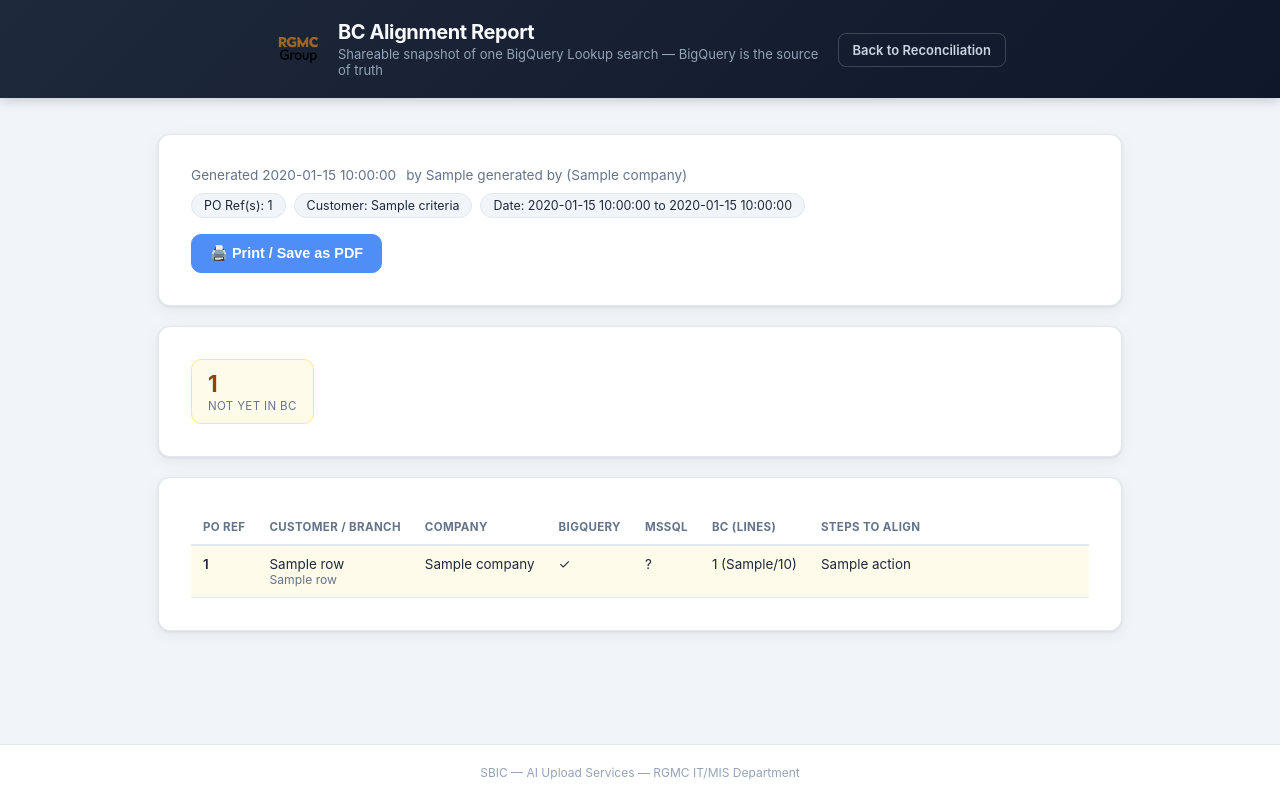
After one commit to rgmc-apps/sbic-manual-trigger, a Flask app: page /report/1 in a window 1280 px wide. The commit adds this page. Run offline with Flask 3, Linux system fonts and the light colour scheme; a database or web service that is not in the repository returns one stand-in record (values such as "Sample title"); data that the repository does not hold is empty.

Commit message:
DI-0183 added reporting and 3 way checker

```diff
--- a/app.py
+++ b/app.py
@@ -5,7 +5,7 @@ import requests
 from concurrent.futures import ThreadPoolExecutor
 from email.mime.text import MIMEText
 from email.mime.multipart import MIMEMultipart
-from flask import Flask, render_template, request, jsonify
+from flask import Flask, render_template, request, jsonify, url_for
 from datetime import datetime
 
 app = Flask(__name__)
@@ -1238,8 +1238,145 @@ def _fetch_existing_bc_order(company: str, po_ref: str) -> tuple:
     except requests.RequestException:
         return None, 0
 
-@app.route("/api/bigquery/insert-and-buffer", methods=["POST"])
-def api_bigquery_insert_and_buffer():
+
+def _bq_report_row(h: dict, details: list) -> dict:
+    """One alignment-report row for a header already in the BigQuery Lookup search
+    results — BigQuery is the source of truth (see its search route), so the
+    recommendation always points at the tool that brings MSSQL/BC up to what BigQuery
+    already has, never the other way around. Runs one live BC lookup per call (same
+    _fetch_existing_bc_order used by the insert-and-buffer blocker) to get the real
+    current line count, not just the in_bc flag the search enrichment already attached.
+    """
+    po_ref = h.get("po_ref_number") or ""
+    company = _resolve_bc_company(h.get("company_name"))
+    total_lines = len(_bq_lines_for_po(details, po_ref))
+    in_bigquery = h.get("_source") != "mssql"
+    in_mssql = h.get("in_mssql")
+
+    so_number, bc_line_count = (None, 0)
+    if company:
+        so_number, bc_line_count = _fetch_existing_bc_order(company, po_ref)
+
+    if not company:
+        status, action = "failed", f"Could not resolve a BC company from companyName={h.get('company_name')!r} — check this PO manually."
+    elif so_number and bc_line_count >= total_lines:
+        status, action = "aligned", f"Already aligned — BC order {so_number} has all {total_lines} line(s). No action needed."
+    elif so_number:
+        status = "lines_missing"
+        action = (
+            f"BC order {so_number} is missing lines ({bc_line_count}/{total_lines} present). Go to the "
+            f"Cloud SQL tab, select {company}, and click \"Sync from Cloud SQL\" to backfill the rest."
+        )
+    elif in_mssql is None:
+        status, action = "unknown", "Could not confirm MSSQL status — re-run the search in BigQuery Lookup before acting on this row."
+    else:
+        status = "not_in_bc"
+        buffer_note = "buffers it directly, no MSSQL insert needed" if (not in_bigquery or in_mssql) else "inserts it into MSSQL and buffers it"
+        action = (
+            f"Not yet in BC. In the BigQuery Lookup tab, select this PO and click \"Add Selected to Buffer\" "
+            f"({buffer_note}), then go to the Buffer tab, select {company}, and click \"Reprocess Buffer\"."
+        )
+
+    return {
+        "po_ref_number": po_ref,
+        "customer_name": h.get("customer_name"),
+        "customer_branch_name": h.get("customer_branch_name"),
+        "company_name": h.get("company_name"),
+        "company": company,
+        "po_date": h.get("po_date"),
+        "in_bigquery": in_bigquery,
+        "in_mssql": in_mssql,
+        "in_bc": bool(so_number),
+        "so_number": so_number,
+        "lines_present": bc_line_count if so_number else None,
+        "lines_total": total_lines,
+        "status": status,
+        "action": action,
+    }
+
+
+def _build_bq_report_rows(headers: list, details: list, requested_refs: list) -> list:
+    """One row per header found, plus one "not_found" row for any requested PO ref the
+    search came back with nothing for at all (neither BigQuery nor its MSSQL fallback)."""
+    rows = [_bq_report_row(h, details) for h in headers]
+    found_refs = {h.get("po_ref_number") for h in headers}
+    for ref in requested_refs:
+        if ref in found_refs:
+            continue
+        rows.append({
+            "po_ref_number": ref, "customer_name": None, "customer_branch_name": None,
+            "company_name": None, "company": None, "po_date": None,
+            "in_bigquery": False, "in_mssql": False, "in_bc": False,
+            "so_number": None, "lines_present": None, "lines_total": None,
+            "status": "not_found",
+            "action": "Not found in BigQuery or MSSQL — verify the PO ref number, or wait for Document AI to process it.",
+        })
+    return rows
+
+
+@app.route("/api/bigquery/report", methods=["POST"])
+def api_bigquery_report():
+    """Build and save a shareable alignment report for the current BigQuery Lookup
+    search results — one row per PO with its BigQuery/MSSQL/BC status and a plain
+    recommended next step naming the exact tab/button on this page that fixes it.
+    BigQuery is always treated as the source of truth (see _bq_report_row). Saved to
+    rgmc-bc-api so a person-in-charge can open the resulting link without needing
+    /reconcile access — this never applies anything to MSSQL/BC itself.
+    """
+    data = request.get_json(silent=True) or {}
+    headers = data.get("headers") or []
+    details = data.get("details") or []
+    criteria = data.get("criteria") or {}
+    employee = data.get("employee") or {}
+    requested_refs = _split_po_refs(criteria.get("po_ref_number") or "")
+    if not headers and not requested_refs:
+        return jsonify({"error": "Nothing to report — run a search first."}), 400
+
+    rows = _build_bq_report_rows(headers, details, requested_refs)
+    generated_by = {
+        "name": employee.get("employee_name") or "",
+        "company": employee.get("employee_company") or "",
+        "department": employee.get("employee_department") or "",
+        "email": employee.get("email") or "",
+    }
+    try:
+        resp = _bc_api("POST", "/bc/custom/v2/bq-lookup-reports", json={
+            "criteria": criteria, "rows": rows, "generated_by": generated_by,
+        })
+    except requests.RequestException as exc:
+        return jsonify({"error": f"Could not reach rgmc-bc-api: {exc}"}), 502
+    body, status_code = _proxy_json(resp)
+    if status_code != 201:
+        detail = body.get("detail") or body.get("error") or f"rgmc-bc-api returned {status_code}"
+        return jsonify({"error": detail}), 502
+
+    report_id = body.get("id")
+    # Built from the Host/X-Forwarded-Proto headers rather than url_for(_external=True) —
+    # Cloud Run terminates TLS upstream and forwards plain HTTP to this container, so
+    # Flask's own scheme guessing (with no ProxyFix configured) would emit "http://"
+    # for a service that's actually HTTPS-only.
+    scheme = request.headers.get("X-Forwarded-Proto", "https")
+    report_url = f"{scheme}://{request.host}{url_for('report_page', report_id=report_id)}"
+    return jsonify({"report_id": report_id, "url": report_url})
+
+
+@app.route("/report/<report_id>")
+def report_page(report_id):
+    """Standalone, read-only alignment report — no employee gate, since the whole
+    point is a person-in-charge who has no reason to be logged into /reconcile can
+    open this link directly."""
+    try:
+        resp = _bc_api("GET", f"/bc/custom/v2/bq-lookup-reports/{report_id}")
+    except requests.RequestException:
+        return render_template("report.html", report=None, error="Could not reach the report service. Try again later."), 502
+    if resp.status_code == 404:
+        return render_template("report.html", report=None, error="This report link doesn't exist or has expired."), 404
+    if resp.status_code != 200:
+        return render_template("report.html", report=None, error=f"Could not load this report (status {resp.status_code})."), 502
+    return render_template("report.html", report=resp.json(), error=None)
+
+
+def _insert_and_buffer(headers: list, details: list, employee: dict) -> dict:
     """Add caller-selected PO(s) to the SO-import buffer — source-aware per header via
     each one's "_source" tag (set by /api/bigquery/document-ai/search):
 
@@ -1270,19 +1407,17 @@ def api_bigquery_insert_and_buffer():
     doc — it merges in only the detail lines not already present there (status
     "merged" in the response), so attempt_count/last_error/resolved* already on it
     survive untouched. See add_missing_lines_to_buffer in rgmc-bc-api.
-    """
-    data = request.get_json(silent=True) or {}
-    headers = data.get("headers") or []
-    details = data.get("details") or []
-    employee = data.get("employee") or {}
+
+    Shared by both the /api/bigquery/insert-and-buffer route (caller-checked selection)
+    and /api/bigquery/quick-align (the "not yet in BC" branch) — called directly, not
+    over HTTP, so quick-align doesn't round-trip through this app's own routing.
+    """
     triggered_by = {
         "name": employee.get("employee_name") or "",
         "company": employee.get("employee_company") or "",
         "department": employee.get("employee_department") or "",
         "email": employee.get("email") or "",
     } if employee else None
-    if not headers:
-        return jsonify({"error": "headers must not be empty"}), 400
 
     bq_headers = [h for h in headers if h.get("_source") != "mssql"]
     mssql_only_headers = [h for h in headers if h.get("_source") == "mssql"]
@@ -1398,11 +1533,102 @@ def api_bigquery_insert_and_buffer():
         except requests.RequestException as exc:
             results.append({"po_ref": po_ref, "status": "failed", "detail": f"Buffer create request failed: {exc}"})
 
-    return jsonify({
+    return {
         "data": results, "total": len(results),
         "ok_count": sum(1 for r in results if r["status"] in ("inserted", "merged")),
         "blocked_count": sum(1 for r in results if r["status"] == "blocked"),
-    })
+    }
+
+
+@app.route("/api/bigquery/insert-and-buffer", methods=["POST"])
+def api_bigquery_insert_and_buffer():
+    data = request.get_json(silent=True) or {}
+    headers = data.get("headers") or []
+    details = data.get("details") or []
+    employee = data.get("employee") or {}
+    if not headers:
+        return jsonify({"error": "headers must not be empty"}), 400
+    return jsonify(_insert_and_buffer(headers, details, employee))
+
+
+@app.route("/api/bigquery/quick-align", methods=["POST"])
+def api_bigquery_quick_align():
+    """One-click alignment for one or more BigQuery Lookup rows. BigQuery is always
+    the source of truth (see _bq_report_row's status logic) — this only ever brings
+    MSSQL/BC up to what BigQuery already has, never the reverse, and every action
+    here is an existing, already-vetted tool; nothing new talks to BC directly:
+
+      status "not_in_bc"     -> insert into MSSQL (if needed) + add to the buffer
+                                 (_insert_and_buffer, same as Add Selected to Buffer),
+                                 then trigger Reprocess Buffer once per distinct
+                                 company touched (same as clicking it manually).
+      status "lines_missing" -> trigger Sync from Cloud SQL, scoped to exactly these
+                                 PO refs via po_ref_numbers (one call per company, so
+                                 a multi-row align doesn't trip the 30s-per-path rate
+                                 limiter on /customerpoul/sync-inserted-orders).
+      anything else           -> reported back with no action taken (already aligned,
+                                 or there's genuinely nothing safe to automate yet).
+    """
+    data = request.get_json(silent=True) or {}
+    headers = data.get("headers") or []
+    details = data.get("details") or []
+    employee = data.get("employee") or {}
+    if not headers:
+        return jsonify({"error": "headers must not be empty"}), 400
+
+    notify_params = {
+        "notify_name": employee.get("employee_name") or "",
+        "notify_company": employee.get("employee_company") or "",
+        "notify_department": employee.get("employee_department") or "",
+        "notify_email": employee.get("email") or "",
+    }
+    rows = [_bq_report_row(h, details) for h in headers]
+    results = []
+
+    not_in_bc_headers = [h for h, r in zip(headers, rows) if r["status"] == "not_in_bc"]
+    if not_in_bc_headers:
+        buffer_outcome = _insert_and_buffer(not_in_bc_headers, details, employee)
+        for r in buffer_outcome["data"]:
+            results.append({"po_ref": r["po_ref"], "action": "buffer", "status": r["status"], "detail": r["detail"]})
+
+        companies_touched = sorted({
+            _resolve_bc_company(h.get("company_name")) for h in not_in_bc_headers
+            if _resolve_bc_company(h.get("company_name"))
+        })
+        for company in companies_touched:
+            try:
+                resp = _gcp_api("POST", "/customerpoul/reprocess-buffer", params={"companies": company, **notify_params})
+                body, status_code = _proxy_json(resp)
+                ok = status_code == 200
+                detail = f"Reprocess Buffer triggered for {company}." if ok else (
+                    f"Reprocess Buffer failed for {company}: {body.get('detail') or body}")
+            except requests.RequestException as exc:
+                ok, detail = False, f"Reprocess Buffer request failed for {company}: {exc}"
+            results.append({"po_ref": None, "action": "reprocess", "status": "triggered" if ok else "failed", "detail": detail})
+
+    lines_missing_by_company: dict = {}
+    for r in rows:
+        if r["status"] == "lines_missing" and r["company"]:
+            lines_missing_by_company.setdefault(r["company"], []).append(r["po_ref_number"])
+    for company, po_refs in lines_missing_by_company.items():
+        try:
+            resp = _gcp_api("POST", "/customerpoul/sync-inserted-orders", params={
+                "companies": company, "po_ref_numbers": ",".join(po_refs), **notify_params,
+            })
+            body, status_code = _proxy_json(resp)
+            ok = status_code == 200
+            detail = f"Sync from Cloud SQL triggered for {len(po_refs)} PO(s) in {company}." if ok else (
+                f"Sync from Cloud SQL failed for {company}: {body.get('detail') or body}")
+        except requests.RequestException as exc:
+            ok, detail = False, f"Sync from Cloud SQL request failed for {company}: {exc}"
+        for po_ref in po_refs:
+            results.append({"po_ref": po_ref, "action": "sync", "status": "triggered" if ok else "failed", "detail": detail})
+
+    for r in rows:
+        if r["status"] not in ("not_in_bc", "lines_missing"):
+            results.append({"po_ref": r["po_ref_number"], "action": "none", "status": r["status"], "detail": r["action"]})
+
+    return jsonify({"data": results, "total": len(results)})
 
 
 def _employee_notify_params(data: dict):
--- /dev/null
+++ b/static/report.css
@@ -0,0 +1,98 @@
+/* ── BC Alignment Report — shareable, read-only, printable ── */
+
+body { background: var(--bg); }
+.main-wide { max-width: 1080px; }
+.report-main { display: flex; flex-direction: column; gap: 20px; }
+
+.report-print-title { display: none; }
+
+.report-header-card { display: flex; flex-direction: column; gap: 10px; }
+.report-meta { font-size: .85rem; color: var(--text-muted); display: flex; gap: 10px; flex-wrap: wrap; }
+.report-criteria { display: flex; gap: 8px; flex-wrap: wrap; }
+.criteria-chip {
+  font-size: .78rem;
+  background: var(--bg);
+  border: 1px solid var(--border);
+  border-radius: 999px;
+  padding: 4px 12px;
+  color: var(--text);
+}
+.btn-print {
+  align-self: flex-start;
+  margin-top: 6px;
+  padding: 10px 18px;
+  border-radius: 10px;
+  border: 1px solid var(--brand);
+  background: var(--brand);
+  color: #fff;
+  font-weight: 600;
+  font-size: .9rem;
+  cursor: pointer;
+  transition: background var(--transition), transform var(--transition);
+}
+.btn-print:hover { background: var(--brand-dark); }
+.btn-print:active { transform: scale(.97); }
+
+.report-error-card p { color: var(--text-muted); }
+
+/* ── Summary stat chips ── */
+.report-summary-card { display: flex; gap: 14px; flex-wrap: wrap; }
+.report-stat {
+  display: flex;
+  flex-direction: column;
+  gap: 2px;
+  padding: 10px 16px;
+  border-radius: 10px;
+  background: var(--bg);
+  border: 1px solid var(--border);
+  min-width: 120px;
+}
+.report-stat-value { font-size: 1.4rem; font-weight: 700; }
+.report-stat-label { font-size: .72rem; color: var(--text-muted); text-transform: uppercase; letter-spacing: .03em; }
+.report-stat-aligned { border-color: var(--success-border); background: var(--success-bg); }
+.report-stat-aligned .report-stat-value { color: var(--success); }
+.report-stat-lines_missing, .report-stat-not_in_bc { border-color: var(--warn-border); background: var(--warn-bg); }
+.report-stat-lines_missing .report-stat-value, .report-stat-not_in_bc .report-stat-value { color: var(--warn-text); }
+.report-stat-not_found, .report-stat-failed { border-color: var(--error-border); background: var(--error-bg); }
+.report-stat-not_found .report-stat-value, .report-stat-failed .report-stat-value { color: var(--error); }
+
+/* ── Table ── */
+.report-table-wrap { overflow-x: auto; }
+.report-table { width: 100%; border-collapse: collapse; font-size: .84rem; }
+.report-table th {
+  text-align: left;
+  padding: 10px 12px;
+  border-bottom: 2px solid var(--border);
+  color: var(--text-muted);
+  font-size: .72rem;
+  text-transform: uppercase;
+  letter-spacing: .03em;
+  white-space: nowrap;
+}
+.report-table td { padding: 10px 12px; border-bottom: 1px solid var(--border); vertical-align: top; }
+.report-po-ref { font-weight: 600; white-space: nowrap; }
+.report-sub { font-size: .76rem; color: var(--text-muted); }
+.report-action { min-width: 280px; color: var(--text); }
+
+.report-row-aligned { background: var(--success-bg); }
+.report-row-lines_missing, .report-row-not_in_bc { background: var(--warn-bg); }
+.report-row-not_found, .report-row-failed { background: var(--error-bg); }
+.report-row-unknown { background: var(--bg); }
+
+/* ── Print to PDF ── */
+@media print {
+  .no-print { display: none !important; }
+  body { background: #fff; }
+  .main-wide { max-width: 100%; }
+  .report-print-title { display: block; font-size: 1.4rem; margin: 0 0 4px; }
+  .card, .report-header-card, .report-table-card {
+    box-shadow: none !important;
+    border: none !important;
+    padding: 0 !important;
+    margin-bottom: 16px !important;
+  }
+  .report-table { font-size: .76rem; }
+  .report-table th { white-space: normal; }
+  .report-row { break-inside: avoid; }
+  a[href]::after { content: ""; }
+}
--- /dev/null
+++ b/templates/report.html
@@ -0,0 +1,129 @@
+<!DOCTYPE html>
+<html lang="en">
+<head>
+  <meta charset="UTF-8" />
+  <meta name="viewport" content="width=device-width, initial-scale=1.0" />
+  <title>BC Alignment Report</title>
+  <link rel="stylesheet" href="/static/style.css" />
+  <link rel="stylesheet" href="/static/report.css" />
+</head>
+<body>
+
+  <header class="site-header no-print">
+    <div class="header-inner">
+      <div class="logo-mark">
+        <img src="/static/logo.png" alt="SBIC Logo" class="site-logo" />
+      </div>
+      <div>
+        <h1 class="site-title">BC Alignment Report</h1>
+        <p class="site-subtitle">Shareable snapshot of one BigQuery Lookup search — BigQuery is the source of truth</p>
+      </div>
+      <nav class="site-nav">
+        <a class="nav-link" href="/reconcile">Back to Reconciliation</a>
+      </nav>
+    </div>
+  </header>
+
+  <main class="main main-wide report-main">
+
+    {% if error %}
+    <section class="card report-error-card">
+      <h2 class="card-title">Report unavailable</h2>
+      <p>{{ error }}</p>
+    </section>
+    {% else %}
+
+    <section class="card report-header-card print-title">
+      <h1 class="report-print-title">BC Alignment Report</h1>
+      <div class="report-meta">
+        <span>Generated {{ report.generated_at or "—" }}</span>
+        {% if report.generated_by and report.generated_by.name %}
+        <span>by {{ report.generated_by.name }}{% if report.generated_by.company %} ({{ report.generated_by.company }}){% endif %}</span>
+        {% endif %}
+      </div>
+      <div class="report-criteria">
+        {% set c = report.criteria or {} %}
+        {% if c.po_ref_number %}<span class="criteria-chip">PO Ref(s): {{ c.po_ref_number }}</span>{% endif %}
+        {% if c.customer_name %}<span class="criteria-chip">Customer: {{ c.customer_name }}</span>{% endif %}
+        {% if c.date_from or c.date_to %}<span class="criteria-chip">Date: {{ c.date_from or "…" }} to {{ c.date_to or "…" }}</span>{% endif %}
+        {% if not (c.po_ref_number or c.customer_name or c.date_from or c.date_to) %}<span class="criteria-chip">No search filters (all recent results)</span>{% endif %}
+      </div>
+      <button class="btn-print no-print" id="print-btn" type="button">🖨️ Print / Save as PDF</button>
+    </section>
+
+    {% set rows = report.rows or [] %}
+    {% set status_order = ["failed", "not_found", "unknown", "not_in_bc", "lines_missing", "aligned"] %}
+    <section class="card report-summary-card no-print">
+      {% for s in status_order %}
+      {% set n = rows | selectattr("status", "equalto", s) | list | length %}
+      {% if n > 0 %}
+      <div class="report-stat report-stat-{{ s }}">
+        <span class="report-stat-value">{{ n }}</span>
+        <span class="report-stat-label">
+          {% if s == "aligned" %}Aligned
+          {% elif s == "lines_missing" %}Lines missing in BC
+          {% elif s == "not_in_bc" %}Not yet in BC
+          {% elif s == "not_found" %}Not found anywhere
+          {% elif s == "unknown" %}Status unknown
+          {% else %}Could not resolve{% endif %}
+        </span>
+      </div>
+      {% endif %}
+      {% endfor %}
+    </section>
+
+    <section class="card report-table-card">
+      <div class="report-table-wrap">
+        <table class="report-table">
+          <thead>
+            <tr>
+              <th>PO Ref</th>
+              <th>Customer / Branch</th>
+              <th>Company</th>
+              <th>BigQuery</th>
+              <th>MSSQL</th>
+              <th>BC (lines)</th>
+              <th>Steps to align</th>
+            </tr>
+          </thead>
+          <tbody>
+            {% for r in rows %}
+            <tr class="report-row report-row-{{ r.status }}">
+              <td class="report-po-ref">{{ r.po_ref_number or "—" }}</td>
+              <td>
+                <div>{{ r.customer_name or "—" }}</div>
+                {% if r.customer_branch_name %}<div class="report-sub">{{ r.customer_branch_name }}</div>{% endif %}
+              </td>
+              <td>{{ r.company or r.company_name or "—" }}</td>
+              <td>{{ "✓" if r.in_bigquery else "✗" }}</td>
+              <td>
+                {% if r.in_mssql == true %}✓{% elif r.in_mssql == false %}✗{% else %}?{% endif %}
+              </td>
+              <td>
+                {% if r.in_bc %}{{ r.so_number }} ({{ r.lines_present }}/{{ r.lines_total }}){% else %}✗{% endif %}
+              </td>
+              <td class="report-action">{{ r.action }}</td>
+            </tr>
+            {% endfor %}
+          </tbody>
+        </table>
+      </div>
+    </section>
+
+    {% endif %}
+
+  </main>
+
+  <footer class="site-footer no-print">
+    SBIC &mdash; AI Upload Services &mdash; RGMC IT/MIS Department
+  </footer>
+
+  <script>
+    (function () {
+      var btn = document.getElementById("print-btn");
+      if (btn) btn.addEventListener("click", function () { window.print(); });
+    })();
+  </script>
+
+</body>
+</html>
```
Also changed, not shown: static/reconcile.css (+45 -2 lines), static/reconcile.js (+104 -0 lines), templates/reconcile.html (+22 -7 lines).
